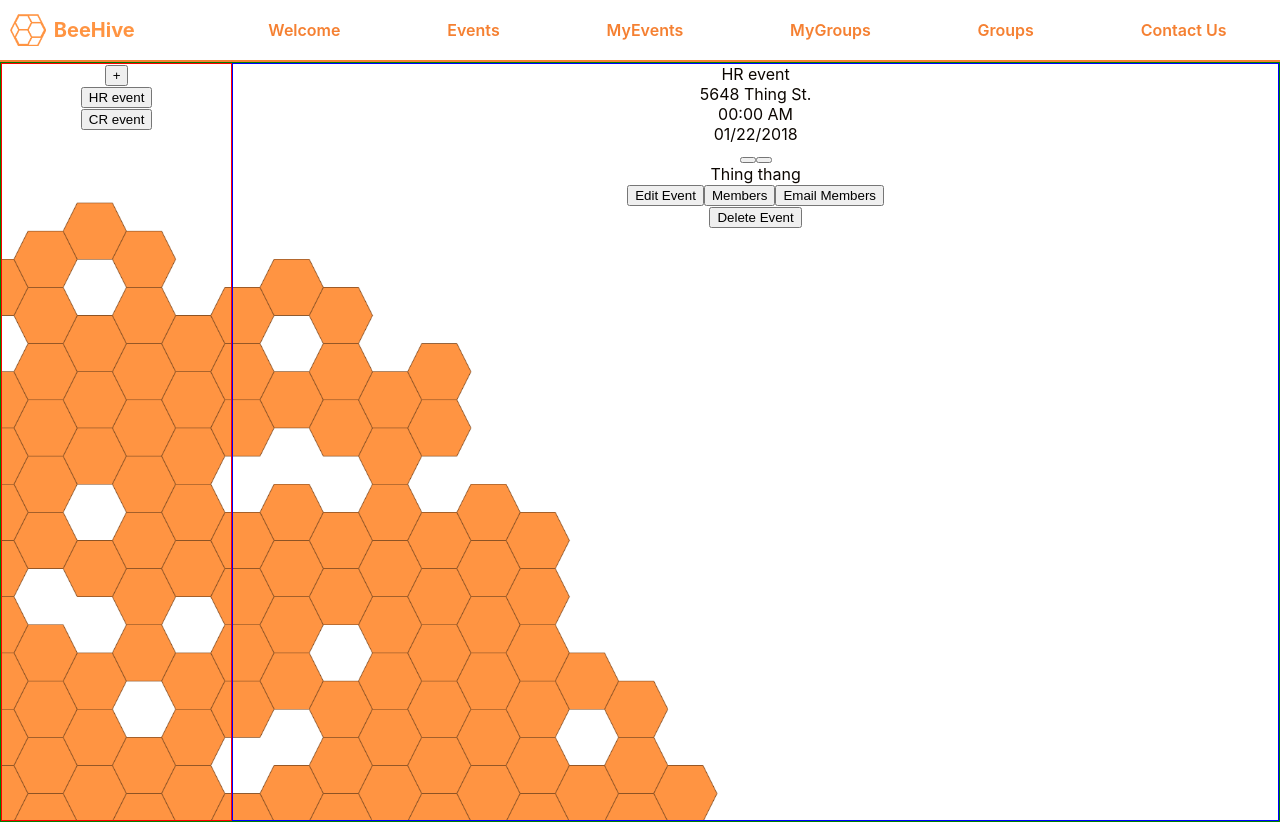
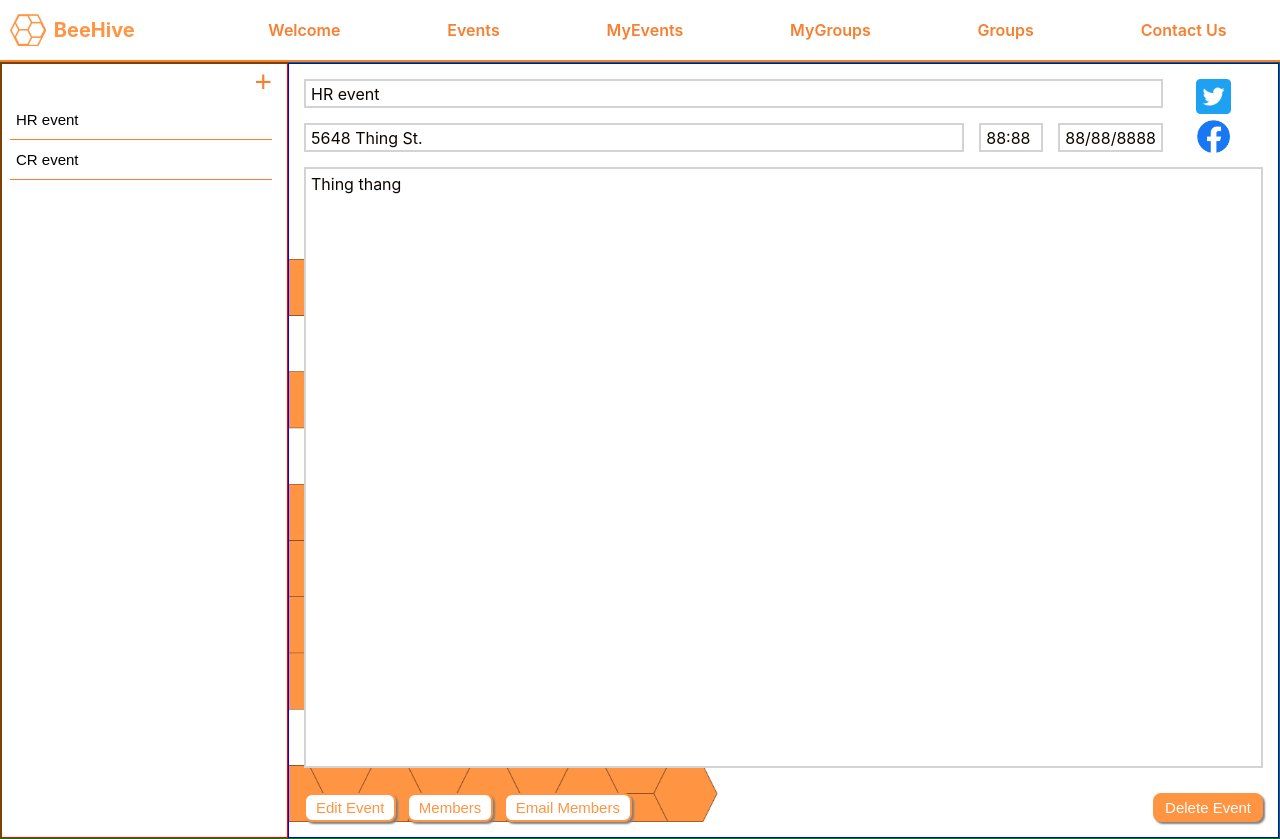
Before and after one commit to MuazAlhaidar/BeeHive, a React (Create React App) app in the folder client/: page /MyEvents in a window 1280 px wide. Built offline with nearby package versions, Linux system fonts and the light colour scheme.

Commit message:
making the main myEvents page pretty

```diff
--- a/client/src/CSS/Events/Event.css
+++ b/client/src/CSS/Events/Event.css
@@ -0,0 +1,17 @@
+.Event {
+  display: flex;
+  padding: 0px 15px 0px 8px;
+  background-color: #ffffff;
+}
+
+.Event-Button {
+  flex-grow: 1;
+  height: 40px;
+  text-align: left;
+  font-size: 15px;
+  border-top: none;
+  border-left: none;
+  border-right: none;
+  border-bottom: 1px solid #f58032;
+  background-color: #ffffff;
+}
--- a/client/src/CSS/Events/EventsForm.css
+++ b/client/src/CSS/Events/EventsForm.css
@@ -0,0 +1,125 @@
+.EventsForm,
+.EventsForm,
+.EventsForm-Bottom,
+.EventsForm-Name,
+.EventsForm-AddressTimeDateGroup,
+.EventsForm-Address,
+.EventsForm-Time,
+.EventsForm-Date,
+.EventsForm-SocialMediaButtons,
+.EventsForm-Description,
+.EventsForm-BrightButtonGroup,
+.EventsForm-DarkButtonGroup {
+  display: flex;
+}
+
+.EventsForm {
+  flex-direction: column;
+  padding: 15px 15px;
+}
+
+.EventsForm-Top {
+  display: flex;
+  flex-direction: row;
+}
+
+.EventsForm-Bottom {
+  flex-direction: row;
+  padding-top: 25px;
+}
+
+.EventsForm-NameAddressTimeDateGroup {
+  flex-grow: 20;
+}
+
+.EventsForm-Name,
+.EventsForm-Address,
+.EventsForm-Time,
+.EventsForm-Date {
+  border: 2px solid lightgray;
+  align-items: center;
+  height: 25px;
+  background-color: #ffffff;
+}
+
+.EventsForm-Name {
+  justify-content: left;
+  padding-left: 5px;
+  margin-bottom: 15px;
+}
+
+.EventsForm-Address {
+  flex-grow: 100;
+  padding-left: 5px;
+  margin-right: 15px;
+}
+
+.EventsForm-Time {
+  padding-left: 5px;
+  padding-right: 5px;
+  min-width: 50px;
+  margin-right: 15px;
+}
+
+.EventsForm-Date {
+  padding-left: 5px;
+  padding-right: 5px;
+}
+
+.EventsForm-AddressTimeDateGroup {
+  flex-direction: row;
+  justify-content: space-between;
+  margin-bottom: 15px;
+}
+
+.EventsForm-SocialMediaButtons {
+  flex-direction: column;
+  width: 100px;
+  align-items: center;
+}
+
+.EventsForm-SocialMediaButtons-Twitter,
+.EventsForm-SocialMediaButtons-Facebook {
+  padding-bottom: 5px;
+  width: 35px;
+}
+
+.EventsForm-Description {
+  justify-content: left;
+  padding-left: 5px;
+  padding-top: 5px;
+  height: 74vh;
+  border: 2px solid lightgray;
+  background-color: #ffffff;
+}
+
+.EventsForm-BrightButtonGroup {
+  flex-grow: 1;
+  justify-content: space-between;
+}
+
+.EventsForm-DarkButtonGroup {
+  flex-grow: 25;
+  justify-content: right;
+}
+
+.EventsForm-BrightButton,
+.EventsForm-DarkButton {
+  border: 2px solid #ff9442;
+  box-shadow: 2px 2px 2px gray;
+  width: fit-content;
+  border-radius: 8px;
+  padding: 4px 10px;
+  font-size: 15px;
+  font-weight: 500;
+}
+
+.EventsForm-BrightButton {
+  background-color: #ffffff;
+  color: #ff9442;
+}
+
+.EventsForm-DarkButton {
+  background-color: #ff9442;
+  color: #ffffff;
+}
--- a/client/src/CSS/Events/EventsList.css
+++ b/client/src/CSS/Events/EventsList.css
@@ -0,0 +1,13 @@
+.EventList-Top {
+  display: flex;
+  justify-content: right;
+}
+
+.EventList-AddButton {
+  border: none;
+  font-size: 30px;
+  font-weight: 100;
+  color: #f58032;
+  background-color: white;
+  padding-right: 15px;
+}
--- a/client/src/CSS/Events/MyEvents.css
+++ b/client/src/CSS/Events/MyEvents.css
@@ -6,7 +6,9 @@
 
 .MyEvents-EventList {
   flex-grow: 1;
+  min-width: 285px;
   border: 1px solid red;
+  background-color: white;
 }
 
 .MyEvents-EventForm {
--- a/client/src/Components/Events/Event.tsx
+++ b/client/src/Components/Events/Event.tsx
@@ -9,7 +9,7 @@ interface IProps {
 
 function Event({ name, index, selectEvent }: IProps) {
   return (
-    <div>
+    <div className="Event">
       <button
         className="Event-Button"
         onClick={() => {
--- a/client/src/Components/Events/EventsForm.tsx
+++ b/client/src/Components/Events/EventsForm.tsx
@@ -1,4 +1,6 @@
 import React from "react";
+import TwitterLogo from "../../Images/Twitter_Social_Icon_Rounded_Square_Color.png";
+import FacebookLogo from "../../Images/f_logo_RGB-Blue_58.png";
 import "../../CSS/Events/EventsForm.css";
 
 interface EventInfo {
@@ -19,29 +21,35 @@ function EventsForm({
   removeEvent,
 }: EventInfo) {
   return (
-    <div>
-      <div>
-        <div>
+    <div className="EventsForm">
+      <div className="EventsForm-Top">
+        <div className="EventsForm-NameAddressTimeDateGroup">
           <div className="EventsForm-Name">{name}</div>
-          <div>
+          <div className="EventsForm-AddressTimeDateGroup">
             <div className="EventsForm-Address">{address}</div>
             <div className="EventsForm-Time">{time}</div>
             <div className="EventsForm-Date">{date}</div>
           </div>
         </div>
-        <div>
-          <button></button>
-          <button></button>
+        <div className="EventsForm-SocialMediaButtons">
+          <img
+            className="EventsForm-SocialMediaButtons-Twitter"
+            src={TwitterLogo}
+          />
+          <img
+            className="EventsForm-SocialMediaButtons-Facebook"
+            src={FacebookLogo}
+          />
         </div>
       </div>
       <div className="EventsForm-Description">{description}</div>
-      <div>
-        <div>
+      <div className="EventsForm-Bottom">
+        <div className="EventsForm-BrightButtonGroup">
           <button className="EventsForm-BrightButton">Edit Event</button>
           <button className="EventsForm-BrightButton">Members</button>
           <button className="EventsForm-BrightButton">Email Members</button>
         </div>
-        <div>
+        <div className="EventsForm-DarkButtonGroup">
           <button className="EventsForm-DarkButton" onClick={removeEvent}>
             Delete Event
           </button>
--- a/client/src/Components/Events/EventsList.tsx
+++ b/client/src/Components/Events/EventsList.tsx
@@ -34,9 +34,11 @@ function EventList({ eventList, selectEvent, addEvent }: IProps) {
 
   return (
     <div>
-      <button className="EventList-AddButton" onClick={toggle}>
-        +
-      </button>
+      <div className="EventList-Top">
+        <button className="EventList-AddButton" onClick={toggle}>
+          +
+        </button>
+      </div>
       <EventAdd
         addEvent={addEvent}
         showModal={showModal}
--- a/client/src/Pages/MyEvents.tsx
+++ b/client/src/Pages/MyEvents.tsx
@@ -16,15 +16,15 @@ function MyEvents() {
     {
       name: "HR event",
       address: "5648 Thing St.",
-      time: "00:00 AM",
-      date: "01/22/2018",
+      time: "88:88",
+      date: "88/88/8888",
       description: "Thing thang",
     },
     {
       name: "CR event",
       address: "8459 Thang St.",
-      time: "00:01 AM",
-      date: "01/35/2018",
+      time: "88:88",
+      date: "88/88/8888",
       description: "Thang thing",
     }
   );
```
Also changed, not shown: client/src/Images/Twitter_Social_Icon_Rounded_Square_Color.png (added), client/src/Images/f_logo_RGB-Blue_58.png (added).
